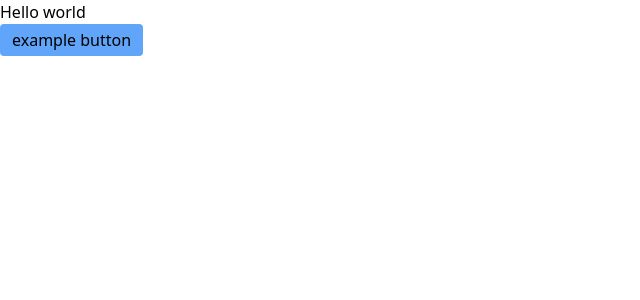
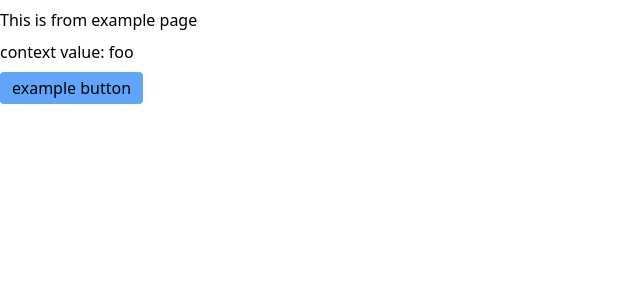
Before and after one commit to bootsrap0238/NearbyAssist_web, a React (Vite) app: page / in a window 1280 px wide. Shown: the top 300 px of the page, without its empty margins (0-640 px from the left). Built offline with nearby package versions, Linux system fonts and the light colour scheme.

Commit message:
feat: use examples

```diff
--- a/src/App.tsx
+++ b/src/App.tsx
@@ -1,10 +1,12 @@
-import ExampleButton from "./components/example_button";
+import ExampleContextProvider from "./context/example_context";
+import ExamplePage from "./pages/example_page";
 
 export default function App() {
     return (
-        <div>
-            <h1>Hello world</h1>
-            <ExampleButton />
-        </div>
+        <ExampleContextProvider>
+            <div>
+                <ExamplePage />
+            </div>
+        </ExampleContextProvider>
     );
 }
--- a/src/pages/example_page.tsx
+++ b/src/pages/example_page.tsx
@@ -1,8 +1,15 @@
+import ExampleButton from "../components/example_button";
+import UseExampleContext from "../hooks/use_example_context";
+import { Logger } from "../utils/example_logger";
+
 export default function ExamplePage() {
+    const { value } = UseExampleContext();
+
     return (
         <div>
-            <h1>Example Page</h1>
-            <p>This is an example page.</p>
+            <h1 className="my-2">This is from example page</h1>
+            <p className="my-2">context value: {value}</p>
+            <ExampleButton action={Logger} />
         </div>
     );
 }
```
